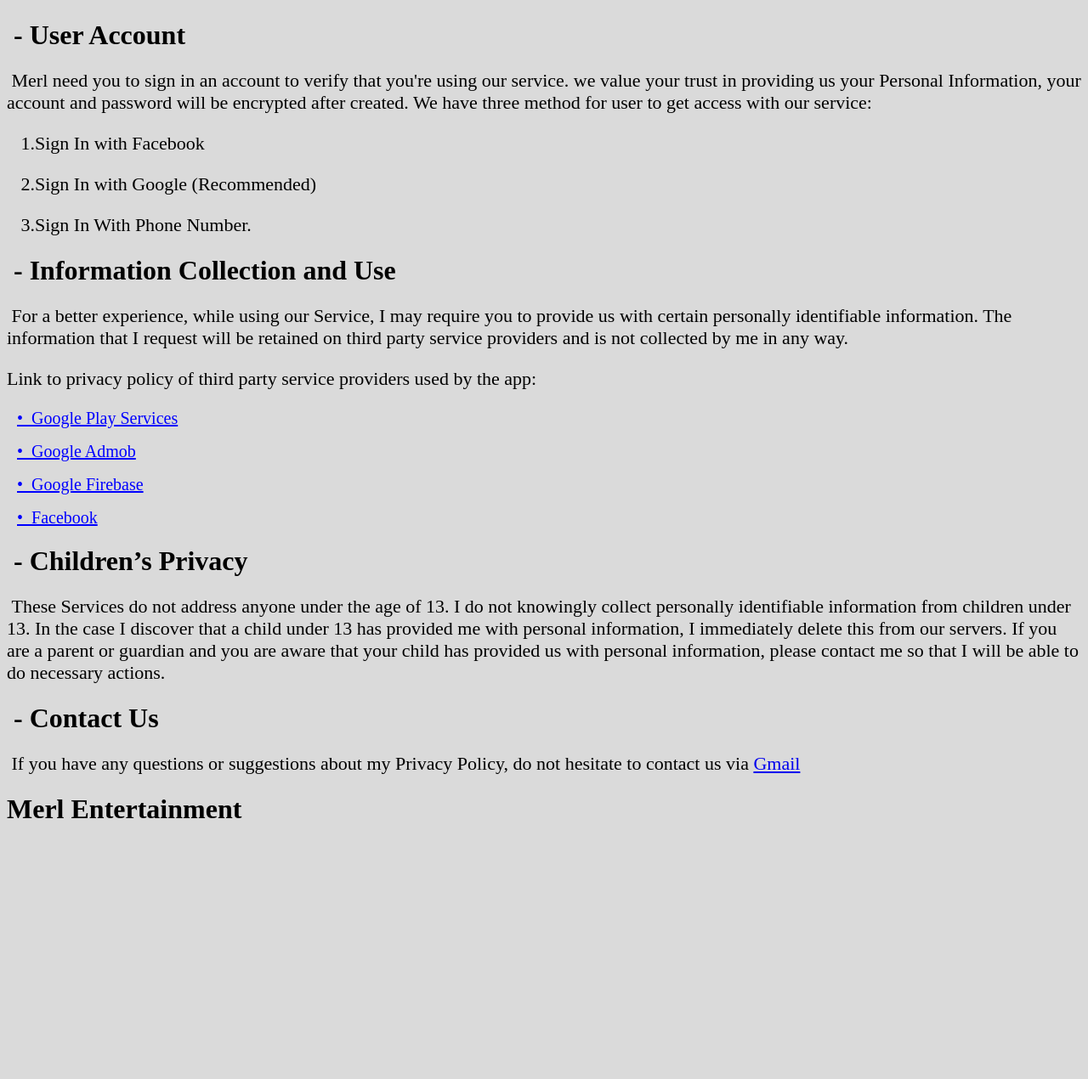
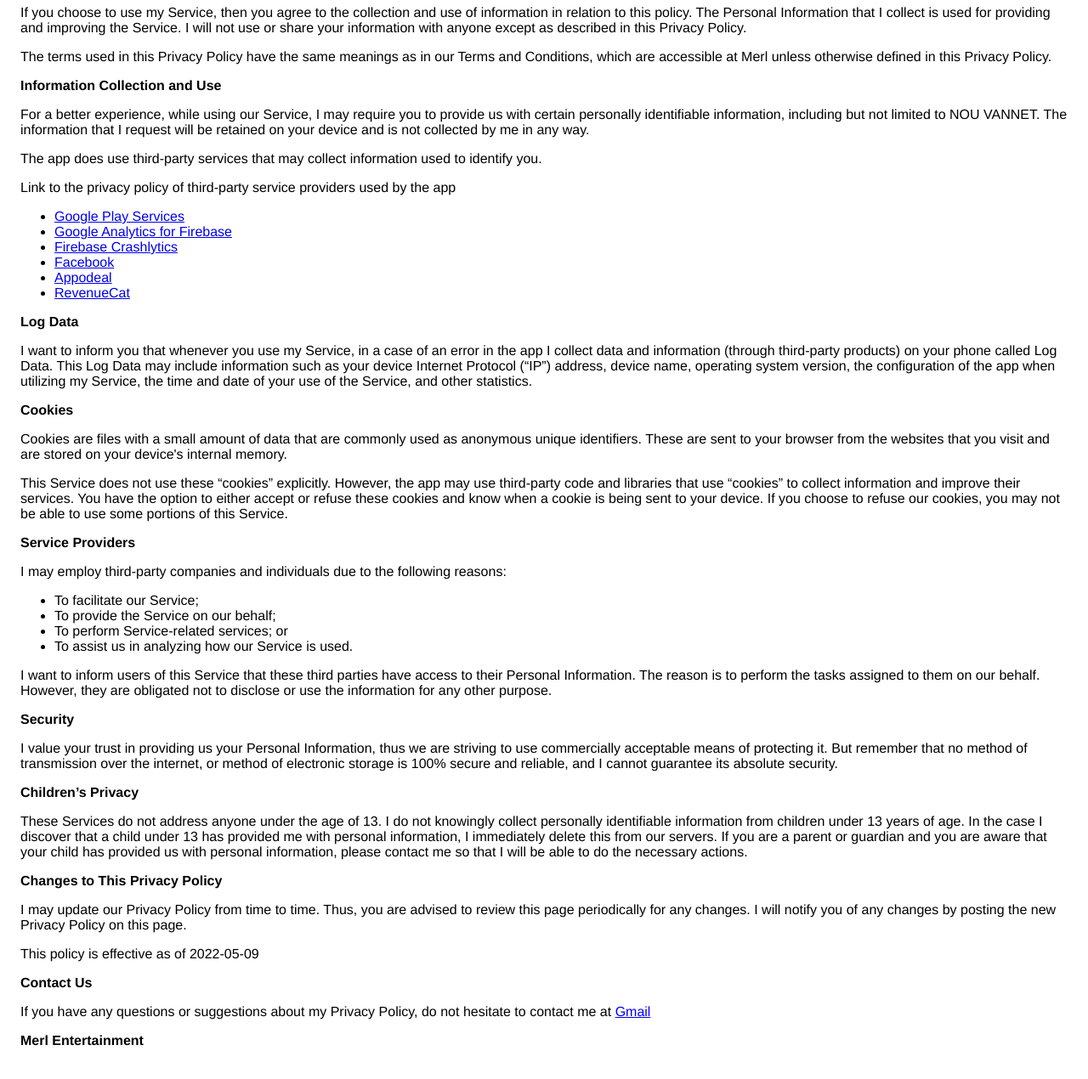
Before and after one commit to NOU-VANNET/NOU-VANNET.github.io, a plain HTML site: page app/merl/privacy-policy.html in a window 1280 px wide. Shown: the part 120-1390 px from the top of the page at 85% size. Before the commit the page ends 1113 px from the top, so only its background shows below. Drawn offline with Linux system fonts and the light colour scheme.

Commit message:
Update privacy-policy.html

```diff
--- a/app/merl/privacy-policy.html
+++ b/app/merl/privacy-policy.html
@@ -1,81 +1,182 @@
+<!DOCTYPE html>
 <html>
 
-<body style="background-color:rgb(218, 218, 218);">
-    <h1 style="color: black; font-size: 34;">
-        Merl's Privacy Policy
-    </h1>
-    <p style="font-size: 22">
-        &nbspMerl is online movies mobile application, offering a variety of Movies, TV Series and Animation
-        specifically curated,
-        and subtitled for global entertainment lovers. you can get access from anywhere, anytime, and on any device!
-    </p>
+<head>
+    <meta charset='utf-8'>
+    <meta name='viewport' content='width=device-width'>
+    <title>Merl</title>
+    <style>
+        body {
+            font-family: 'Helvetica Neue', Helvetica, Arial, sans-serif;
+            padding: 1em;
+        }
+    </style>
+</head>
 
-    <h1 style="color: black; font-size: 32;">
-        &nbsp- User Account
-    </h1>
-    <p style="font-size: 22">
-        &nbspMerl need you to sign in an account to verify that you're using our service.
-        we value your trust in providing us your Personal Information, your account and password will be encrypted after
-        created.
-        We have three method for user to get access with our service:
-    </p>
-    <p style="font-size: 22; margin-top: 0;">&nbsp&nbsp&nbsp1.Sign In with Facebook</p>
-    <p style="font-size: 22">&nbsp&nbsp&nbsp2.Sign In with Google (Recommended)</p>
-    <p style="font-size: 22">&nbsp&nbsp&nbsp3.Sign In With Phone Number.</p>
-
-    <h1 style="color: black; font-size: 32;">
-        &nbsp- Information Collection and Use
-    </h1>
-    <p style="font-size: 22">
-        &nbspFor a better experience, while using our Service, I may require you to provide us with certain personally
-        identifiable information.
-        The information that I request will be retained on third party service providers and is not collected by me in
-        any way.</p>
-    <p style="font-size: 22;">Link to privacy policy of third party service providers used by the app:</p>
+<body>
+    <strong>Privacy Policy</strong>
     <p>
-        <a href="https://policies.google.com/privacy;" ; style="font-size: 20; color: blue; margin-left: 12;">
-            •&nbsp&nbspGoogle Play Services
-        </a>
+        NOU VANNET built the Merl app as
+        a Free app. This SERVICE is provided by
+        NOU VANNET at no cost and is intended for use as
+        is.
     </p>
     <p>
-        <a href="https://support.google.com/admob/answer/6128543;" ;
-            style="font-size: 20; color: blue; margin-left: 12;">
-            •&nbsp&nbspGoogle Admob
-        </a>
+        This page is used to inform visitors regarding my
+        policies with the collection, use, and disclosure of Personal
+        Information if anyone decided to use my Service.
     </p>
     <p>
-        <a href="https://firebase.google.com/support/privacy;" ; style="font-size: 20; color: blue; margin-left: 12;">
-            •&nbsp&nbspGoogle Firebase
-        </a>
+        If you choose to use my Service, then you agree to
+        the collection and use of information in relation to this
+        policy. The Personal Information that I collect is
+        used for providing and improving the Service. I will not use or share your information with
+        anyone except as described in this Privacy Policy.
     </p>
     <p>
-        <a href="https://web.facebook.com/about/privacy/update/printable?_rdc=1&_rdr;" ;
-            style="font-size: 20; color: blue; margin-left: 12;">
-            •&nbsp&nbspFacebook
-        </a>
+        The terms used in this Privacy Policy have the same meanings
+        as in our Terms and Conditions, which are accessible at
+        Merl unless otherwise defined in this Privacy Policy.
     </p>
-    <h1 style="color: black; font-size: 32;">
-        &nbsp- Children’s Privacy
-    </h1>
-    <p style="font-size: 22">
-        &nbspThese Services do not address anyone under the age of 13. I do not knowingly collect personally
-        identifiable
-        information from children under 13.
-        In the case I discover that a child under 13 has provided me with personal information, I immediately delete
-        this from our servers.
-        If you are a parent or guardian and you are aware that your child has provided us with personal information,
-        please contact me so that I will be able to do necessary actions.
+    <p><strong>Information Collection and Use</strong></p>
+    <p>
+        For a better experience, while using our Service, I
+        may require you to provide us with certain personally
+        identifiable information, including but not limited to NOU VANNET. The information that
+        I request will be retained on your device and is not collected by me in any way.
     </p>
-    <h1 style="color: black; font-size: 32;">
-        &nbsp- Contact Us
-    </h1>
-    <p style="font-size: 22">
-        &nbspIf you have any questions or suggestions about my Privacy Policy,
-        do not hesitate to contact us via <a href="mailto:merlmovie.nv@gmail.com">Gmail</a>
+    <div>
+        <p>
+            The app does use third-party services that may collect
+            information used to identify you.
+        </p>
+        <p>
+            Link to the privacy policy of third-party service providers used
+            by the app
+        </p>
+        <ul>
+            <li><a href="https://www.google.com/policies/privacy/" target="_blank" rel="noopener noreferrer">Google Play
+                    Services</a></li>
+            <!---->
+            <li><a href="https://firebase.google.com/policies/analytics" target="_blank"
+                    rel="noopener noreferrer">Google Analytics for Firebase</a></li>
+            <li><a href="https://firebase.google.com/support/privacy/" target="_blank"
+                    rel="noopener noreferrer">Firebase Crashlytics</a></li>
+            <li><a href="https://www.facebook.com/about/privacy/update/printable" target="_blank"
+                    rel="noopener noreferrer">Facebook</a></li>
+            <!---->
+            <!---->
+            <!---->
+            <!---->
+            <li><a href="https://www.appodeal.com/home/privacy-policy/" target="_blank"
+                    rel="noopener noreferrer">Appodeal</a></li>
+            <!---->
+            <!---->
+            <!---->
+            <!---->
+            <!---->
+            <!---->
+            <!---->
+            <!---->
+            <!---->
+            <!---->
+            <!---->
+            <!---->
+            <!---->
+            <!---->
+            <!---->
+            <!---->
+            <!---->
+            <li><a href="https://www.revenuecat.com/privacy" target="_blank" rel="noopener noreferrer">RevenueCat</a>
+            </li>
+        </ul>
+    </div>
+    <p><strong>Log Data</strong></p>
+    <p>
+        I want to inform you that whenever you
+        use my Service, in a case of an error in the app
+        I collect data and information (through third-party
+        products) on your phone called Log Data. This Log Data may
+        include information such as your device Internet Protocol
+        (“IP”) address, device name, operating system version, the
+        configuration of the app when utilizing my Service,
+        the time and date of your use of the Service, and other
+        statistics.
     </p>
-    <h1 style="color: black; font-size: 32;">
-        Merl Entertainment
-    </h1>
+    <p><strong>Cookies</strong></p>
+    <p>
+        Cookies are files with a small amount of data that are
+        commonly used as anonymous unique identifiers. These are sent
+        to your browser from the websites that you visit and are
+        stored on your device's internal memory.
+    </p>
+    <p>
+        This Service does not use these “cookies” explicitly. However,
+        the app may use third-party code and libraries that use
+        “cookies” to collect information and improve their services.
+        You have the option to either accept or refuse these cookies
+        and know when a cookie is being sent to your device. If you
+        choose to refuse our cookies, you may not be able to use some
+        portions of this Service.
+    </p>
+    <p><strong>Service Providers</strong></p>
+    <p>
+        I may employ third-party companies and
+        individuals due to the following reasons:
+    </p>
+    <ul>
+        <li>To facilitate our Service;</li>
+        <li>To provide the Service on our behalf;</li>
+        <li>To perform Service-related services; or</li>
+        <li>To assist us in analyzing how our Service is used.</li>
+    </ul>
+    <p>
+        I want to inform users of this Service
+        that these third parties have access to their Personal
+        Information. The reason is to perform the tasks assigned to
+        them on our behalf. However, they are obligated not to
+        disclose or use the information for any other purpose.
+    </p>
+    <p><strong>Security</strong></p>
+    <p>
+        I value your trust in providing us your
+        Personal Information, thus we are striving to use commercially
+        acceptable means of protecting it. But remember that no method
+        of transmission over the internet, or method of electronic
+        storage is 100% secure and reliable, and I cannot
+        guarantee its absolute security.
+    </p>
+    <p><strong>Children’s Privacy</strong></p>
+    <div>
+        <p>
+            These Services do not address anyone under the age of 13.
+            I do not knowingly collect personally
+            identifiable information from children under 13 years of age. In the case
+            I discover that a child under 13 has provided
+            me with personal information, I immediately
+            delete this from our servers. If you are a parent or guardian
+            and you are aware that your child has provided us with
+            personal information, please contact me so that
+            I will be able to do the necessary actions.
+        </p>
+    </div>
+    <!---->
+    <p><strong>Changes to This Privacy Policy</strong></p>
+    <p>
+        I may update our Privacy Policy from
+        time to time. Thus, you are advised to review this page
+        periodically for any changes. I will
+        notify you of any changes by posting the new Privacy Policy on
+        this page.
+    </p>
+    <p>This policy is effective as of 2022-05-09</p>
+    <p><strong>Contact Us</strong></p>
+    <p>
+        If you have any questions or suggestions about my
+        Privacy Policy, do not hesitate to contact me at <a
+        href="mailto:merlmovie.nv@gmail.com" target="_blank" rel="noopener noreferrer">Gmail</a></p>
+    </p>
+    <p><strong>Merl Entertainment</strong></p>
 </body>
 
 </html>
```
